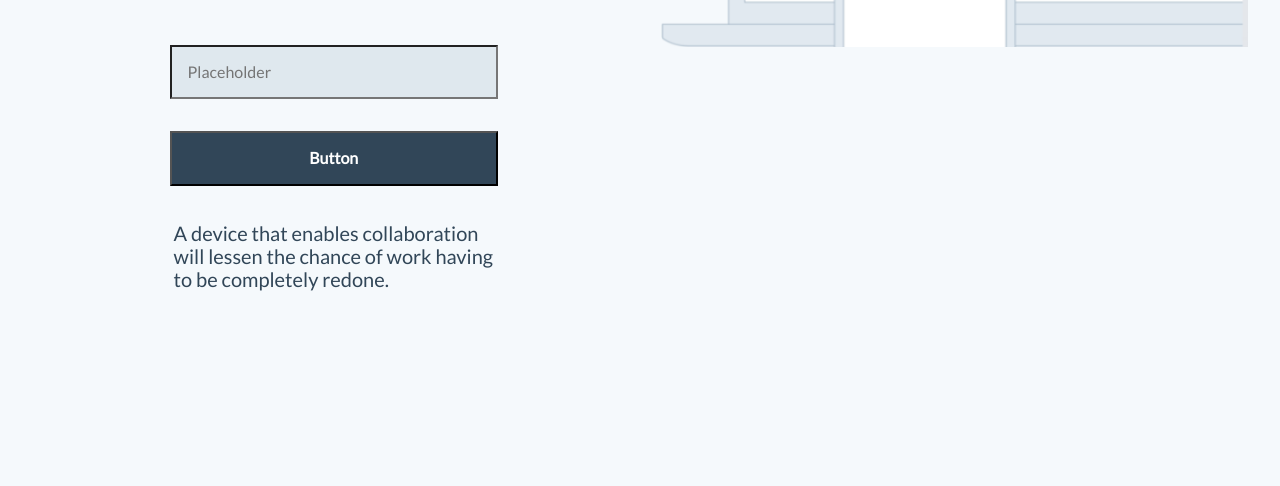
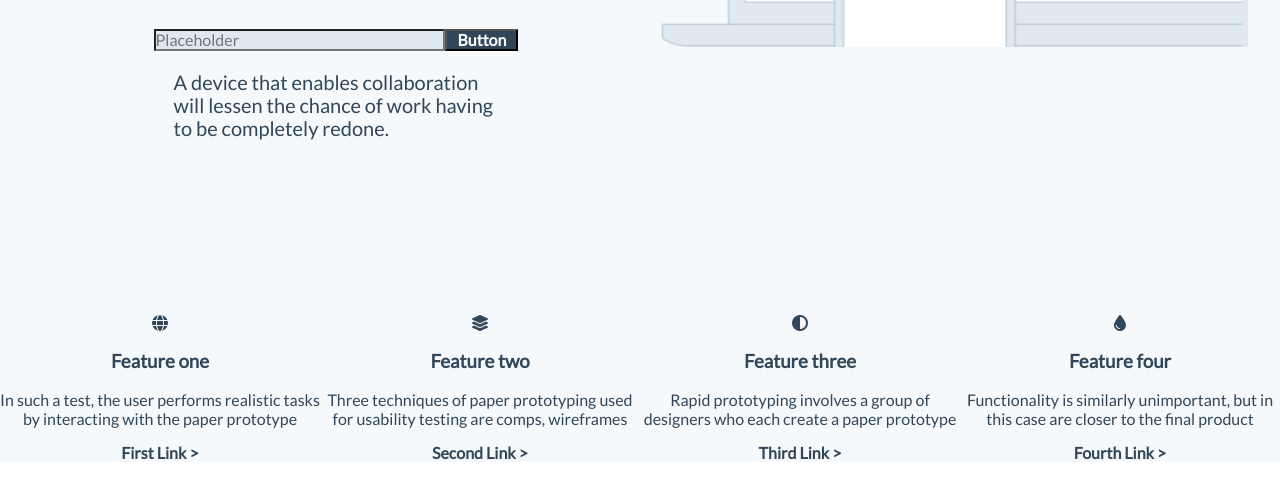
Before and after one commit to Operaismo/Source, a website: page index.html in a window 1280 px wide. Shown: the part 451-937 px from the top of the page. Drawn offline with Linux system fonts and the light colour scheme.

Commit message:
feat: successfully got input and button on the same line

```diff
--- a/css/style.css
+++ b/css/style.css
@@ -150,6 +150,18 @@ button {
     float: left;
     padding: 10%;
   }
+
+  .user-input input {
+    width: 80%;
+    float: left;
+    padding: 0 0 0 0;
+    margin: 0 0 0 0;
+  }
+  .user-input button {
+    width: 20%;
+    padding: 0 0 0 0;
+    margin: 0 0 0 0;
+  }
   .main-img {
     width: 50%;
     float: right;
@@ -182,6 +194,15 @@ button {
   color: rgb(134, 148, 172);
 }
 
+@media (min-width: 1024px) and (max-width: 2560px) {
+  .feature-one, .feature-two, .feature-three, .feature-four {
+    width: 25%;
+    float: left;
+    padding: 0 0 0 0;
+    margin: 0 0 0 0;
+  }
+}
+
 /* footer {
 
 } */
--- a/index.html
+++ b/index.html
@@ -50,8 +50,11 @@
 			<section class="main-tagline">
 				<h3>TAGLINE</h3>
 				<h1>Source helps creators do more of what they love</h1>
-				<input type="text" placeholder="Placeholder" />
-				<button type="button">Button</button>
+
+				<section class="user-input">
+					<input type="text" placeholder="Placeholder" />
+					<button type="button">Button</button>
+				</section>
 				<p>
 					A device that enables collaboration will lessen the chance of work
 					having to be completely redone.
```
